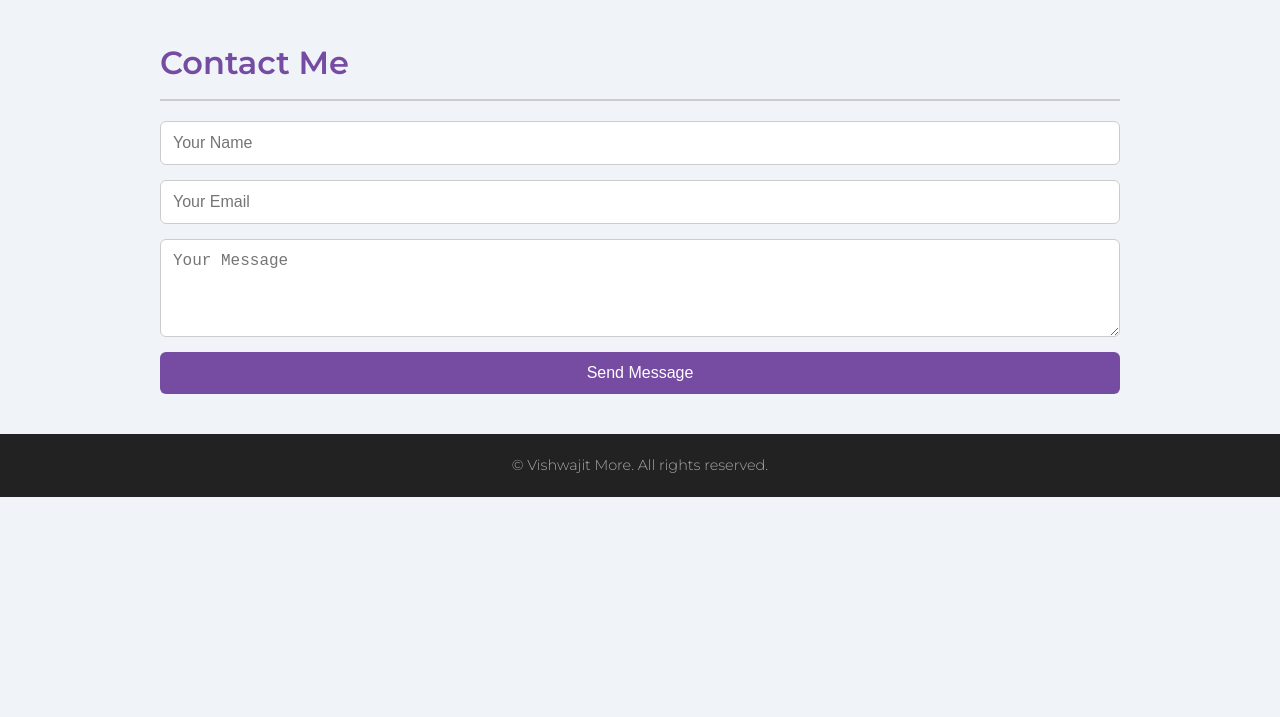
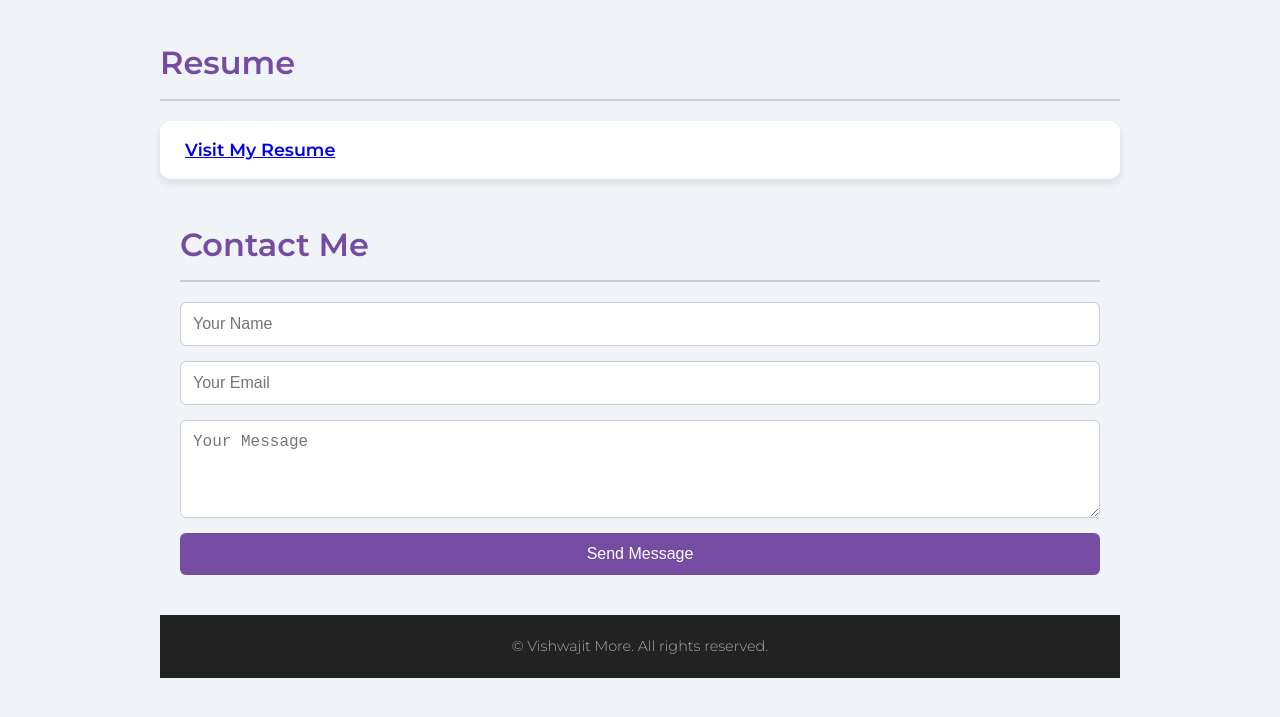
Before and after one commit to Vishwajitsmore/portfolio, a plain HTML site: page index.html in a window 1280 px wide. Shown: the part 671-1388 px from the top of the page. Before the commit the page ends 1168 px from the top, so only its background shows below. Drawn offline with Linux system fonts and the light colour scheme.

Commit message:
Update index.html

```diff
--- a/index.html
+++ b/index.html
@@ -58,6 +58,22 @@
       transition: transform 0.3s;
     }
     .skill-box:hover {
+      transform: translateY(-5px);
+      background: #f7f2ff;
+    }
+    .resume{
+      font-size: 1.1rem;
+    }
+    .resume-box{
+      background: white;
+      padding: 15px 25px;
+      border-radius: 10px;
+      box-shadow: 0 4px 8px rgba(0,0,0,0.1);
+      font-weight: 600;
+      color: #555;
+      transition: transform 0.3s;
+    }
+    .resume-box:hover {
       transform: translateY(-5px);
       background: #f7f2ff;
     }
@@ -122,9 +138,14 @@
   </div>
 </section>
 
+<section class="resume">
+  <h2>Resume</h2>
+  <div class="resume-box"><a href="Resume.pdf"><b>Visit My Resume</b></a></div>
+
+
 <section class="contact">
   <h2>Contact Me</h2>
-  <form>
+  <form action="mailto:vishwajitmore1414@gmail.com" method="POST" enctype="text/plain">
     <input type="text" placeholder="Your Name" required />
     <input type="email" placeholder="Your Email" required />
     <textarea rows="4" placeholder="Your Message"></textarea>
```
